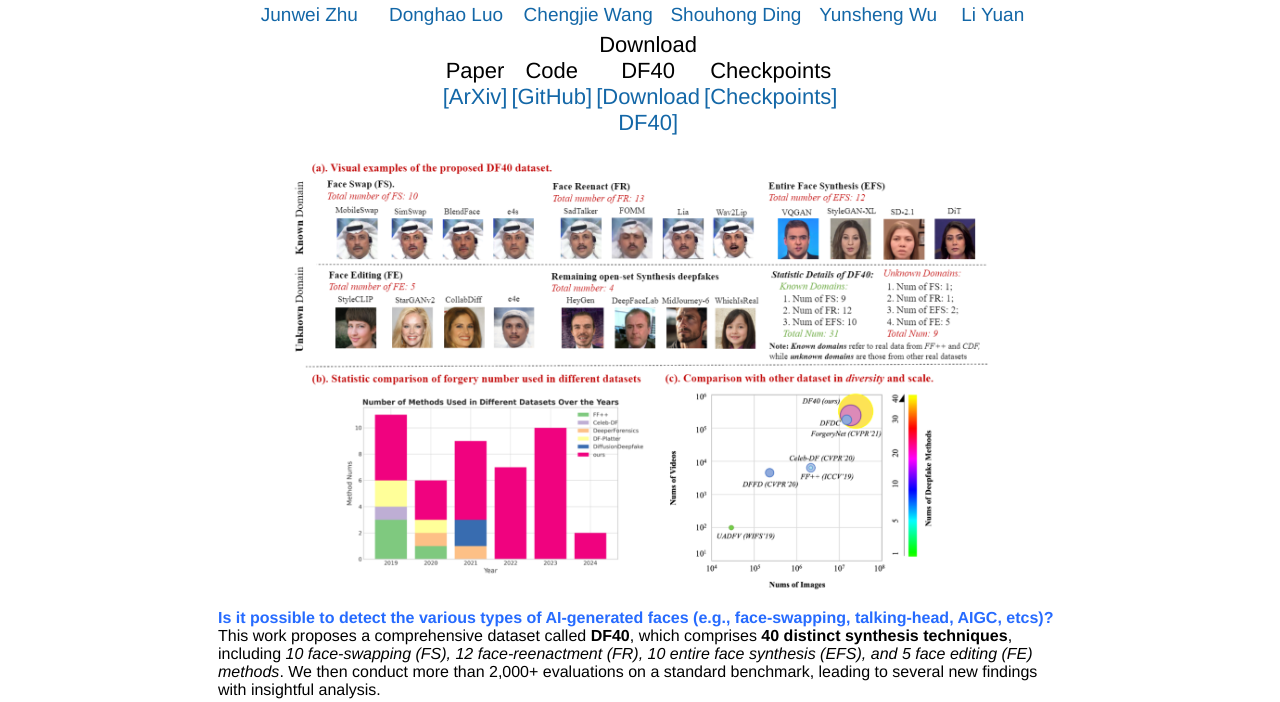
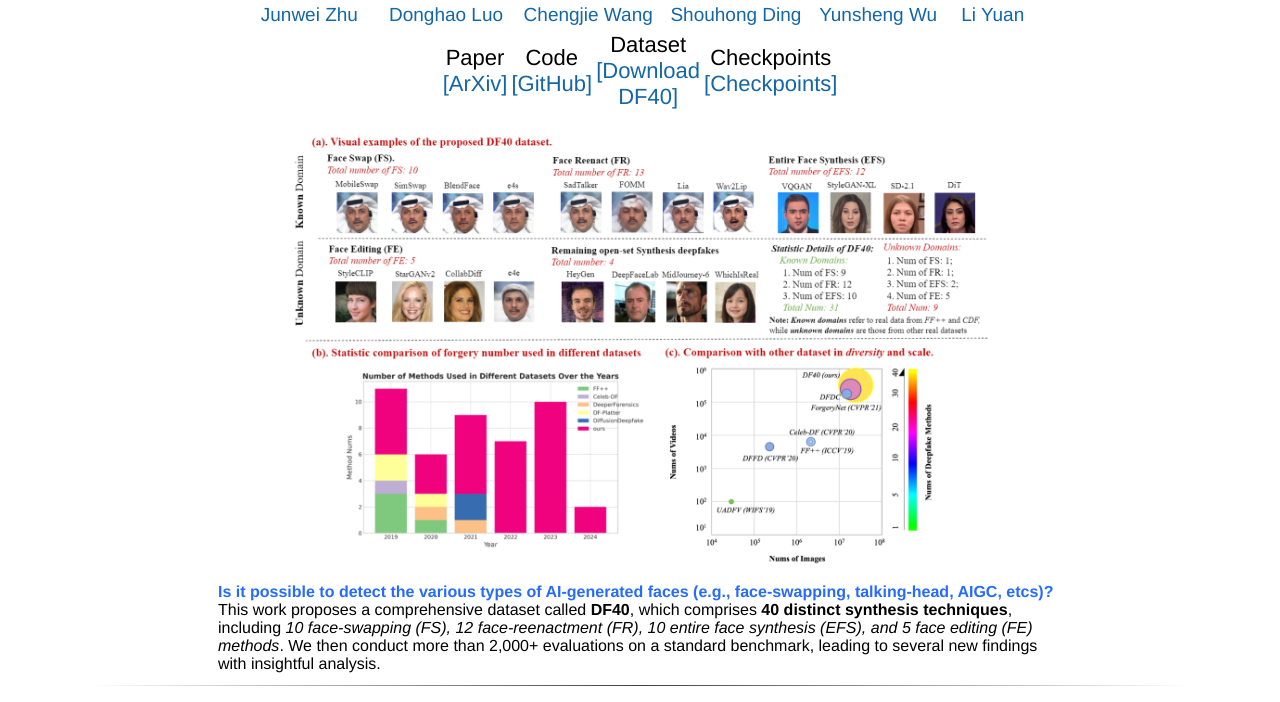
Before and after one commit to YZY-stack/homepage_for_df40, a plain HTML site: page index.html in a window 1280 px wide. Shown: the part 98-800 px from the top of the page. Drawn offline with Linux system fonts and the light colour scheme; a script that the page names is missing.

Commit message:
Update index.html

```diff
--- a/index.html
+++ b/index.html
@@ -226,7 +226,7 @@
 					</td>
 					<td align=center width=120px>
 						<center>
-							<span style="font-size:22px">Download DF40</span> <span style="font-size:22px"><a href='https://docs.google.com/forms/d/1ESAWoWusOEGEEVnXCH_emv-wJqCYMhCbD6-85RMIoDk/edit'>[Download DF40]</a></span><br>
+							<span style="font-size:22px">Dataset</span> <span style="font-size:22px"><a href='https://docs.google.com/forms/d/1ESAWoWusOEGEEVnXCH_emv-wJqCYMhCbD6-85RMIoDk/edit'>[Download DF40]</a></span><br>
 						</center>
 					</td>
 					<td align=center width=120px>
```
